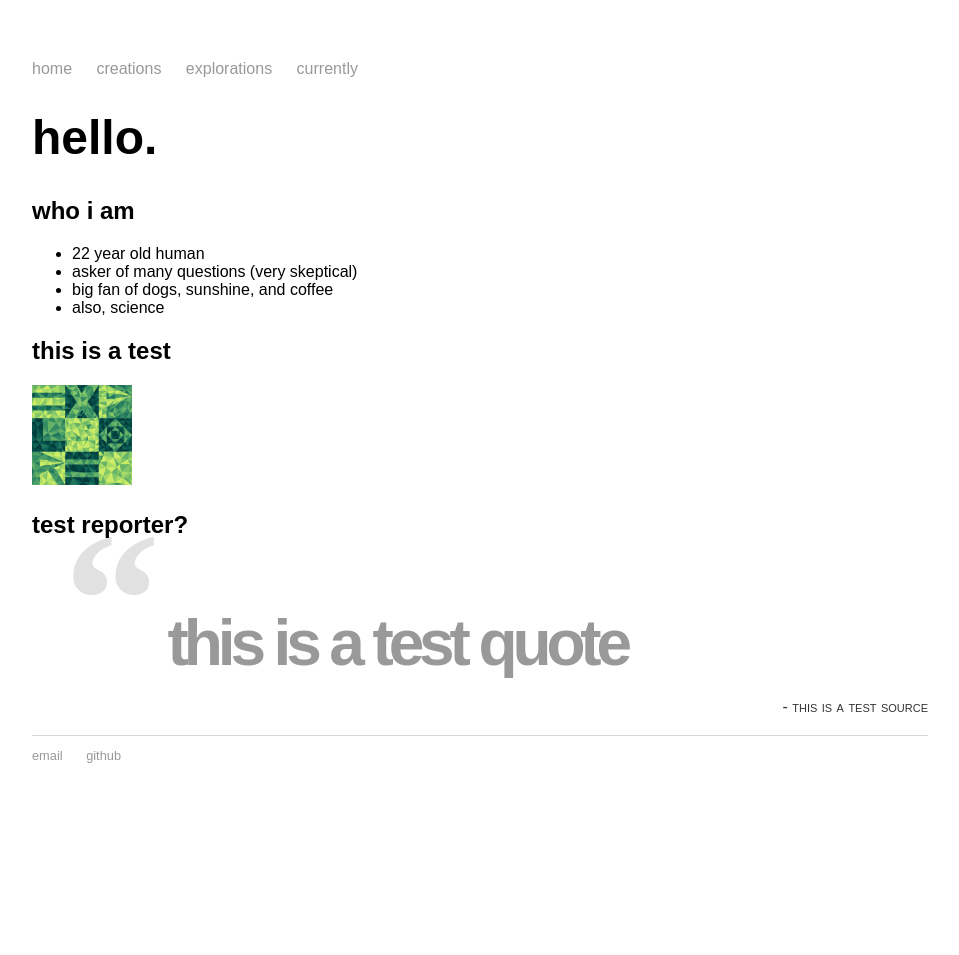
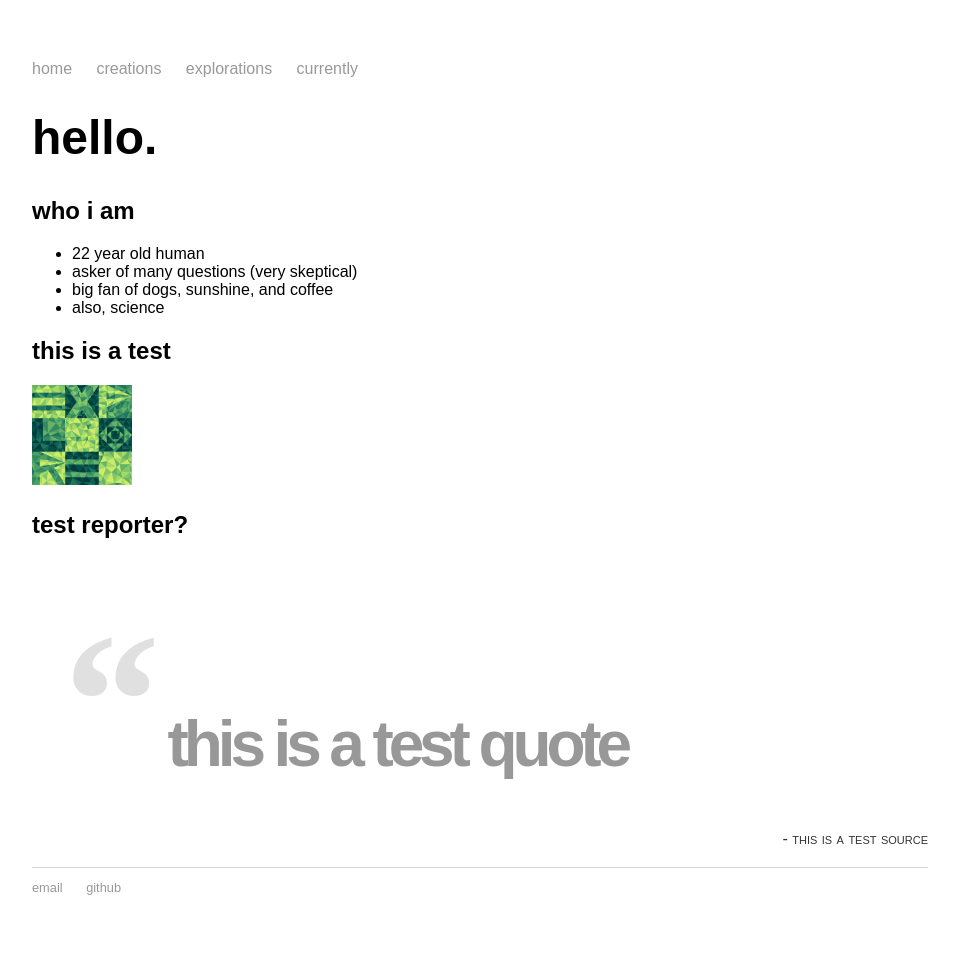
Before and after one commit to mayasheth/mayasheth.github.io, a Jekyll site: the page built from index.md, in a window 1280 px wide. Shown: the whole page, without its empty margins (160-1119 px from the left). Built offline with Jekyll 4.4.1, drawn with Linux system fonts in a browser that asks for light colours; before the commit the page ends 900 px from its top, so only the background shows below that.

Commit message:
Update quote.html

```diff
--- a/_includes/quote.html
+++ b/_includes/quote.html
@@ -28,13 +28,13 @@
       font-family: "Times New Roman", serif;
       font-size: 3em;
       margin-right: 0em;
-      line-height: 0.1;
       opacity: 0.3;
+      display: inline;
     }
 
     blockquote p
     {
-      display: inline;
+      display: block;
     }
 
     p.cite
```
